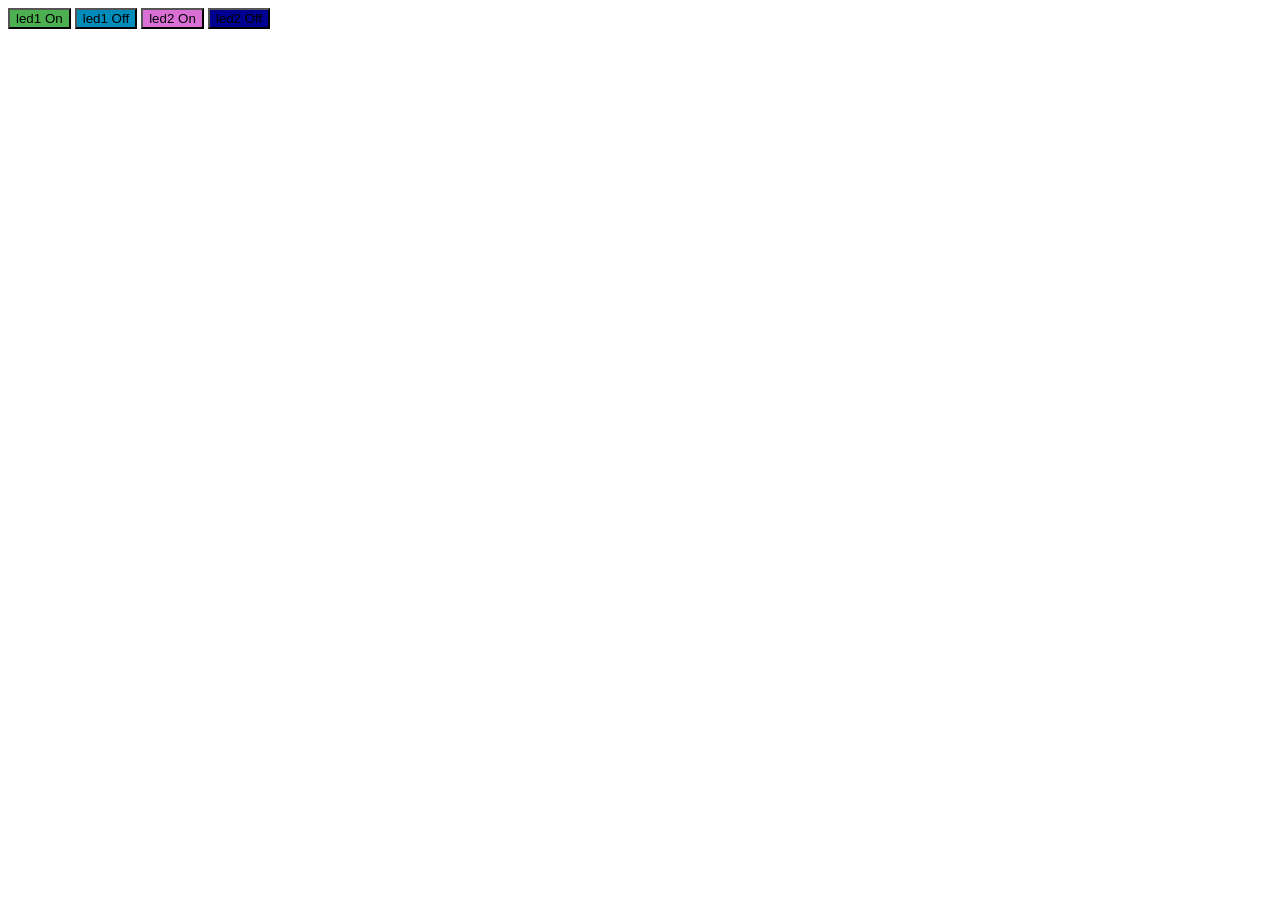
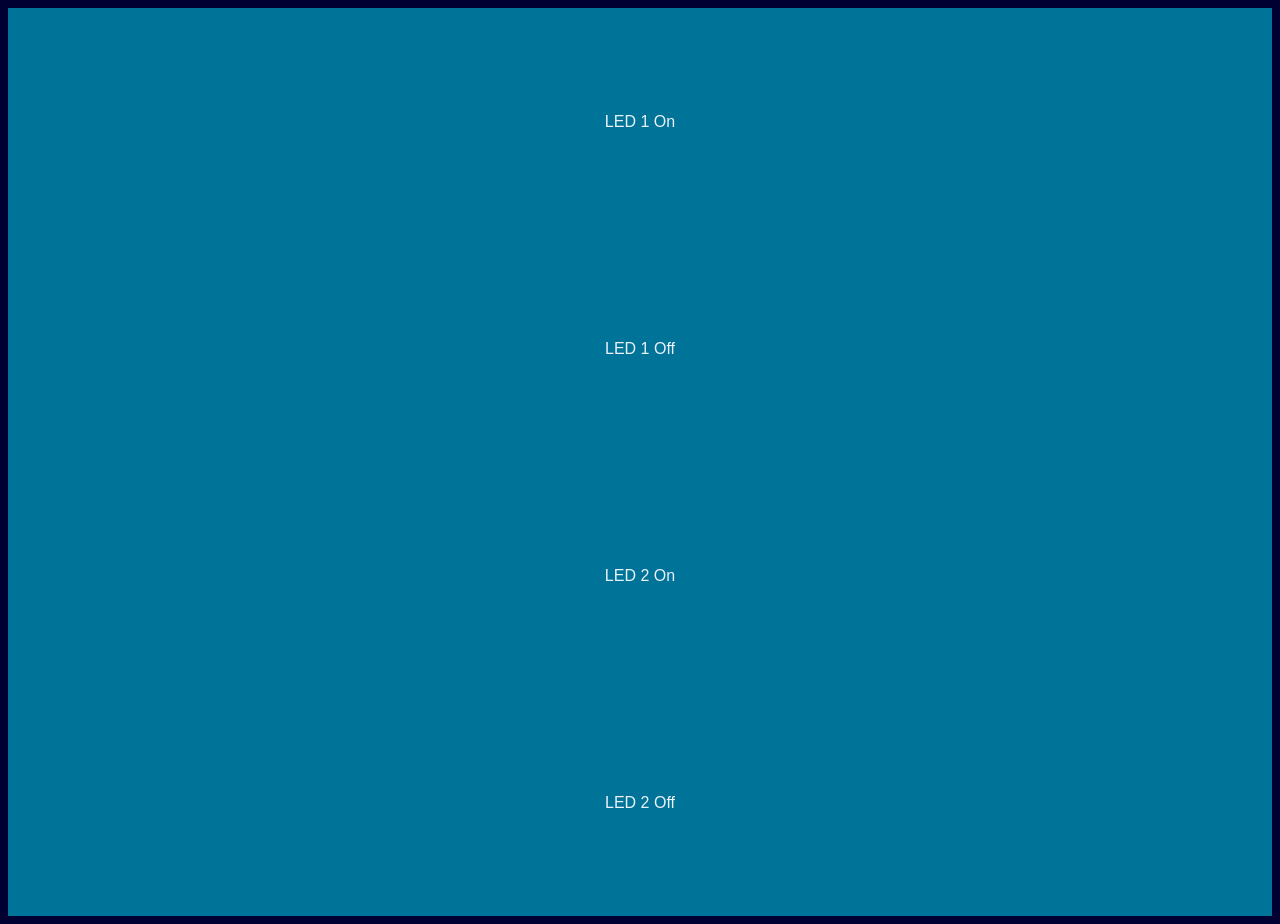
Before and after one commit to glenert41/Engineering_4_Notebook, a Flask app: page / in a window 1280 px wide. Before the commit the page ends 29 px from the top, so only its background shows below. Run offline with Flask 2, Linux system fonts and the light colour scheme.

Commit message:
looks good no comments

```diff
--- a/Python/Flask/gpio/templates/index.html
+++ b/Python/Flask/gpio/templates/index.html
@@ -5,24 +5,53 @@
 <style>
 
 button{
+	display: block;
+	width: 100%;
+	height: 227px;
+	border-style: none;
+	padding: 14px 28px;
+	font-size: 16px;
+	color: #ecf2f9;
+}
+
+button:active{
+	position:relative;
+	top:1px;
+}
+
+.btn1 {
+	background-color: #007399;
 
 }
 
-.btn1 {background-color: #4CAF50;} /* Green */
-.btn2 {background-color: #008CBA;} /* Blue */
-.btn3 {background-color: #DA70D6;} /* Orchid */
-.btn4 {background-color: #000090;} /* Navy */
+.btn2 {
+	background-color: #007399;
 
+}
+
+.btn3 {
+	background-color: #007399;
+}
+
+.btn4 {
+	background-color: #007399;
+}
+
+
+body{
+background-color: #000033;
+}
 
 </style>
 </head>
 <body>
 {{msg}}
+
 <form method="POST">
-     <button type="submit" name="button1" class="button btn1" value="button1">led1 On</button>
-     <button type="submit" name="button2" class="button btn2" value="button2">led1 Off</button>
-     <button type="submit" name="button3" class="button btn3" value="button3">led2 On</button>
-     <button type="submit" name="button4" class="button btn4" value="button4">led2 Off</button>
+     <button type="submit" name="button1" class="button btn1" value="button1">LED 1 On</button>
+     <button type="submit" name="button2" class="button btn2" value="button2">LED 1 Off</button>
+     <button type="submit" name="button3" class="button btn3" value="button3">LED 2 On</button>
+     <button type="submit" name="button4" class="button btn4" value="button4">LED 2 Off</button>
 
 </form>
 </body>
```
